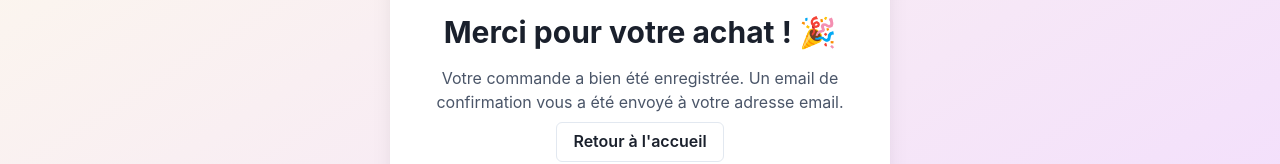
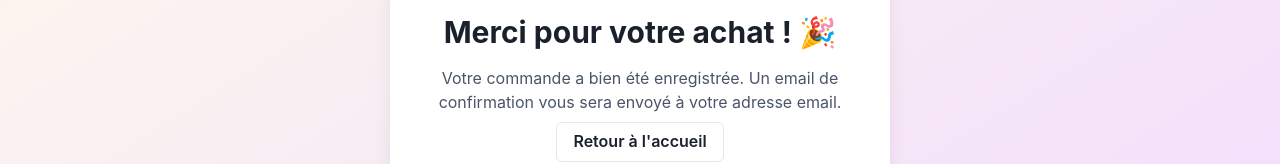
Before and after one commit to Joel-Philippe/mon-ecommerce, a Next.js app: page /success in a window 1280 px wide. Shown: the part 344-508 px from the top of the page. Built offline with nearby package versions, Linux system fonts and the light colour scheme; no server answers; the database is empty.

Commit message:
feat: display customer email on success page

```diff
--- a/app/success/page.tsx
+++ b/app/success/page.tsx
@@ -1,25 +1,44 @@
 'use client';
-import { useEffect } from 'react';
+import { useEffect, useState } from 'react';
 import { useGlobalCart } from '@/components/GlobalCartContext';
-import { useSearchParams } from 'next/navigation'; // Import useSearchParams
-// pages/success.tsx
-import { Box, Heading, Text, Button, Image, VStack } from "@chakra-ui/react";
+import { useSearchParams } from 'next/navigation';
+import { Box, Heading, Text, Button, VStack } from "@chakra-ui/react";
 import Link from "next/link";
 import { CheckCircleIcon } from "@chakra-ui/icons";
 import { motion } from "framer-motion";
 
-// Motion wrapper juste pour le titre
 const MotionHeading = motion(Heading);
 
 const SuccessPage = () => {
   const { clearCart } = useGlobalCart();
   const searchParams = useSearchParams();
-  const customerEmail = searchParams.get('email');
+  const sessionId = searchParams.get('session_id');
+  const [customerEmail, setCustomerEmail] = useState<string | null>(null);
+  const [isLoading, setIsLoading] = useState(true);
 
   useEffect(() => {
     console.log("Success page loaded, clearing cart...");
     clearCart();
   }, [clearCart]);
+
+  useEffect(() => {
+    if (sessionId) {
+      fetch(`/api/order-details?session_id=${sessionId}`)
+        .then(res => res.json())
+        .then(data => {
+          if (data.customer_email) {
+            setCustomerEmail(data.customer_email);
+          }
+          setIsLoading(false);
+        })
+        .catch(error => {
+          console.error("Error fetching order details:", error);
+          setIsLoading(false);
+        });
+    } else {
+      setIsLoading(false);
+    }
+  }, [sessionId]);
 
   return (
     <Box
@@ -40,7 +59,6 @@ const SuccessPage = () => {
       >
         <CheckCircleIcon boxSize={12} color="green.400" mb={4} />
 
-        {/* 🎯 Animation uniquement sur le titre */}
         <MotionHeading
           size="lg"
           mb={4}
@@ -52,7 +70,8 @@ const SuccessPage = () => {
         </MotionHeading>
 
         <Text fontSize="md" color="gray.600">
-          Votre commande a bien été enregistrée. Un email de confirmation vous a été envoyé à {customerEmail || 'votre adresse email'}.
+          Votre commande a bien été enregistrée. Un email de confirmation vous sera envoyé à{' '}
+          {isLoading ? '...' : customerEmail || 'votre adresse email'}.
         </Text>
 
         <VStack spacing={4} mt={2}>
```
